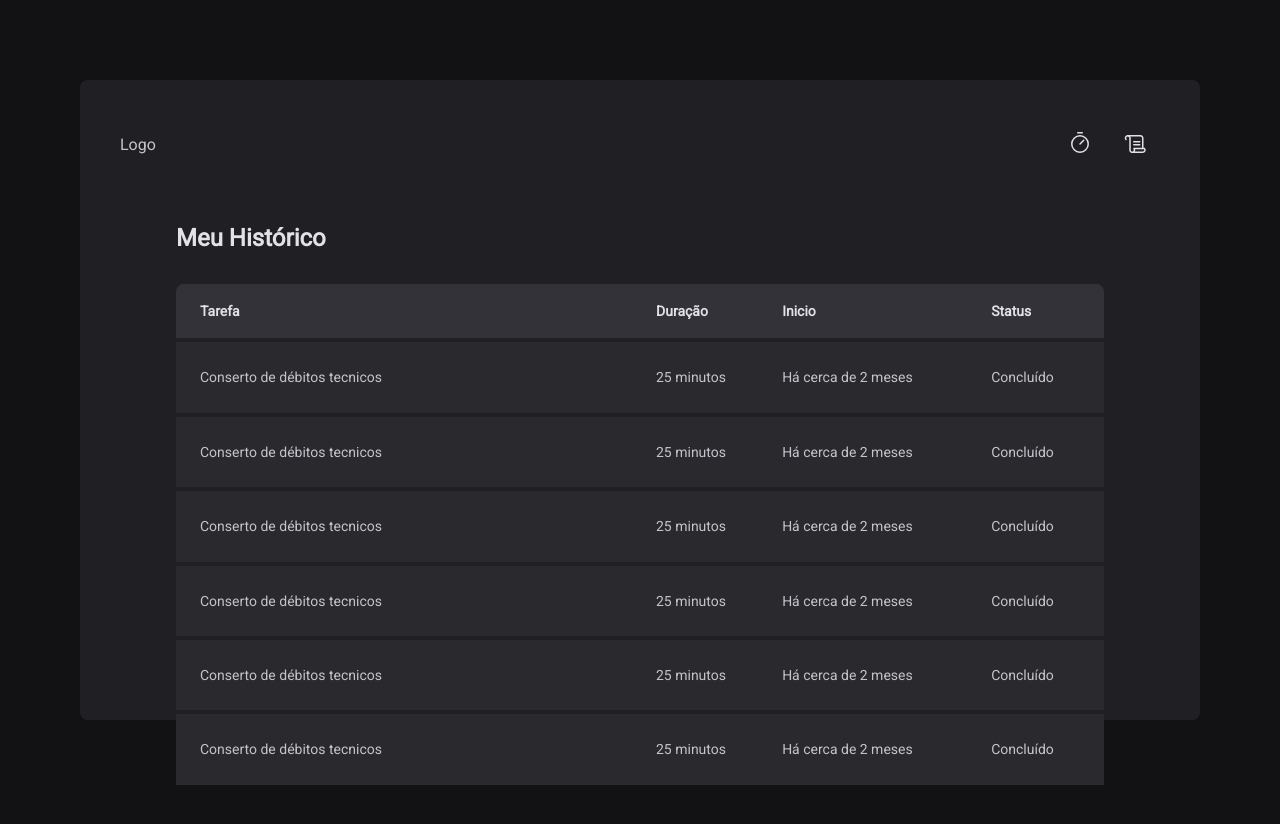
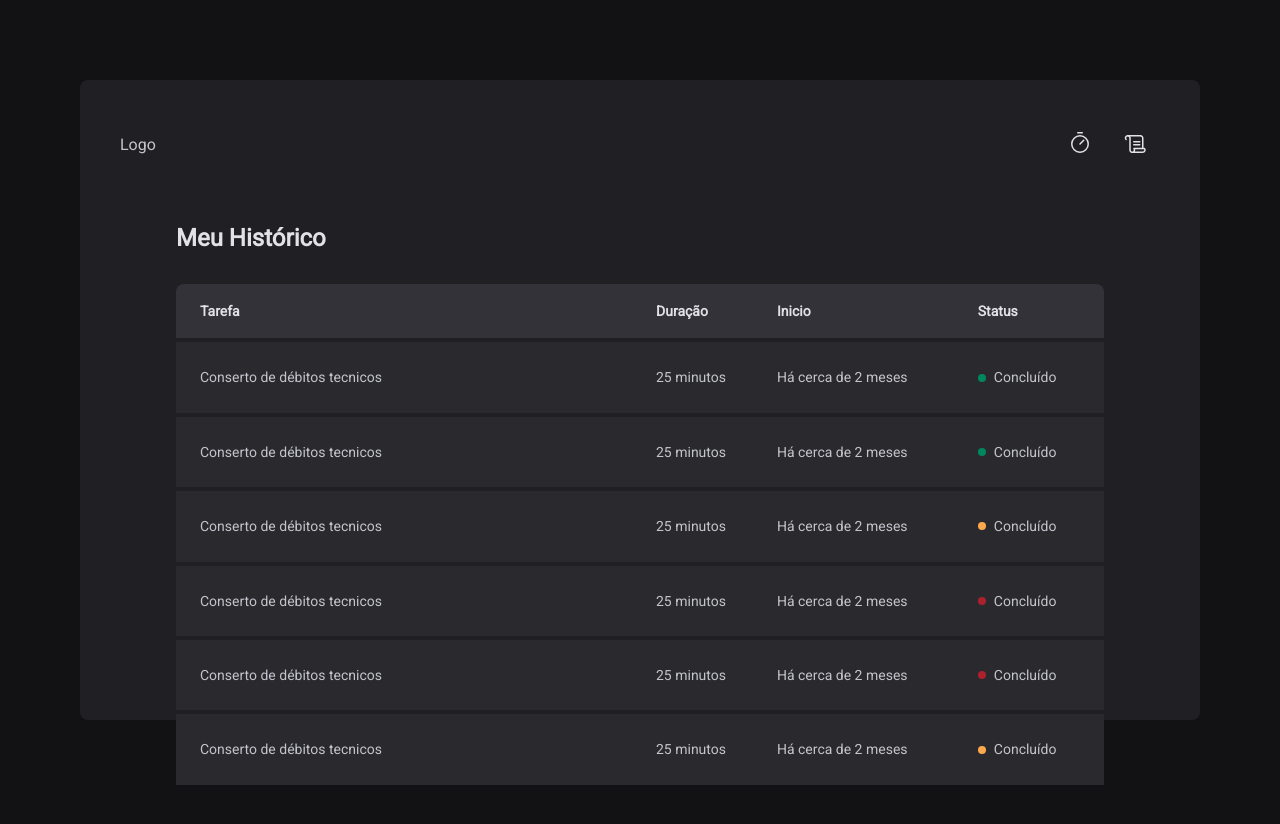
Before and after one commit to viniciusfal/pomodoro, a React (Vite) app: page /history in a window 1280 px wide. Shown: the top 824 px of the page. Built offline with nearby package versions, Linux system fonts and the light colour scheme; the HTML template or start-up script is replaced by a standard one.

Commit message:
chore: status

```diff
--- a/src/pages/History/index.tsx
+++ b/src/pages/History/index.tsx
@@ -1,4 +1,4 @@
-import { HistoryContainer, HistoryList } from './style'
+import { HistoryContainer, HistoryList, Status } from './style'
 
 export function History() {
   return (
@@ -20,41 +20,53 @@ export function History() {
               <td>Conserto de débitos tecnicos</td>
               <td>25 minutos</td>
               <td>Há cerca de 2 meses</td>
-              <td>Concluído</td>
+              <td>
+                <Status statusColors="green">Concluído</Status>
+              </td>
             </tr>
 
             <tr>
               <td>Conserto de débitos tecnicos</td>
               <td>25 minutos</td>
               <td>Há cerca de 2 meses</td>
-              <td>Concluído</td>
+              <td>
+                <Status statusColors="green">Concluído</Status>
+              </td>
             </tr>
 
             <tr>
               <td>Conserto de débitos tecnicos</td>
               <td>25 minutos</td>
               <td>Há cerca de 2 meses</td>
-              <td>Concluído</td>
+              <td>
+                <Status statusColors="yellow">Concluído</Status>
+              </td>
             </tr>
 
             <tr>
               <td>Conserto de débitos tecnicos</td>
               <td>25 minutos</td>
               <td>Há cerca de 2 meses</td>
-              <td>Concluído</td>
+              <td>
+                <Status statusColors="red">Concluído</Status>
+              </td>
             </tr>
 
             <tr>
               <td>Conserto de débitos tecnicos</td>
               <td>25 minutos</td>
               <td>Há cerca de 2 meses</td>
-              <td>Concluído</td>
+              <td>
+                <Status statusColors="red">Concluído</Status>
+              </td>
             </tr>
             <tr>
               <td>Conserto de débitos tecnicos</td>
               <td>25 minutos</td>
               <td>Há cerca de 2 meses</td>
-              <td>Concluído</td>
+              <td>
+                <Status statusColors="yellow">Concluído</Status>
+              </td>
             </tr>
           </tbody>
         </table>
--- a/src/pages/History/style.ts
+++ b/src/pages/History/style.ts
@@ -58,3 +58,33 @@ export const HistoryList = styled.div`
     padding: 1.5rem;
   }
 `
+
+// Setei as cores numa variável
+const STATUS_COLORS = {
+  green: 'green-500',
+  yellow: 'yellow-500',
+  red: 'red-500',
+} as const
+
+// Transformei a variável numa tipagem (interface)
+interface StatusProps {
+  statusColors: keyof typeof STATUS_COLORS
+}
+
+/*
+ * passei a tipagem como parametro do meu componente de Status e apliquei essa
+ * tipagem na hora de selecionar as cores presentes no meu tema
+ */
+export const Status = styled.span<StatusProps>`
+  display: flex;
+  align-items: center;
+  gap: 0.5rem;
+
+  &::before {
+    content: '';
+    width: 0.5rem;
+    height: 0.5rem;
+    border-radius: 50%;
+    background: ${(props) => props.theme[STATUS_COLORS[props.statusColors]]};
+  }
+`
--- a/src/pages/Home/style.ts
+++ b/src/pages/Home/style.ts
@@ -36,11 +36,6 @@ export const BaseInput = styled.input`
   font-weight: bold;
   font-size: 1.125rem;
   padding: 0 0.5rem;
-
-  &:focus {
-    box-shadow: none;
-    border-color: ${(props) => props.theme['gray-500']};
-  }
 
   &::placeholder {
     color: ${(props) => props.theme['gray-500']};
```
